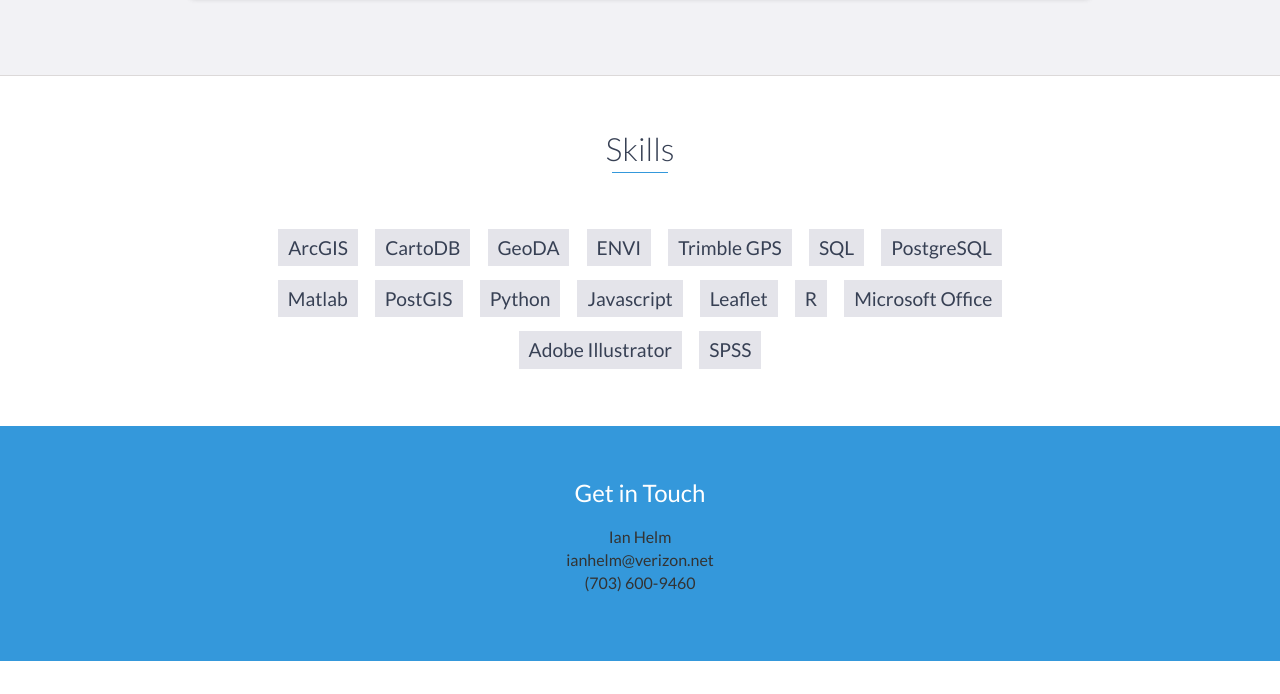
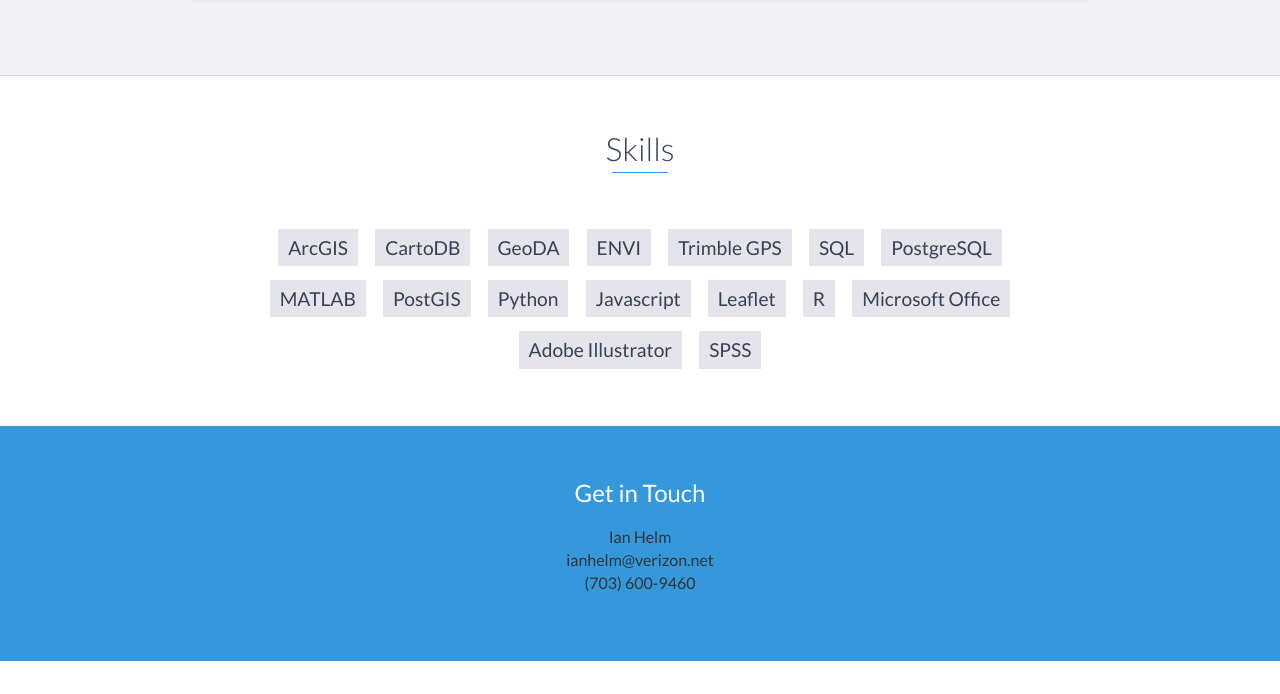
Before and after one commit to IanHelm/ianhelm.github.io, a website: page index.html in a window 1280 px wide. Shown: the part 4239-4933 px from the top of the page. Drawn offline with nearby package versions, Linux system fonts and the light colour scheme.

Commit message:
Add files via upload
edited portfolio

```diff
--- a/index.html
+++ b/index.html
@@ -240,7 +240,7 @@
             <li>Trimble GPS</li>
             <li>SQL</li>
             <li>PostgreSQL</li>
-            <li>Matlab</li>
+            <li>MATLAB</li>
             <li>PostGIS</li>
             <li>Python</li>
             <li>Javascript</li>
```
